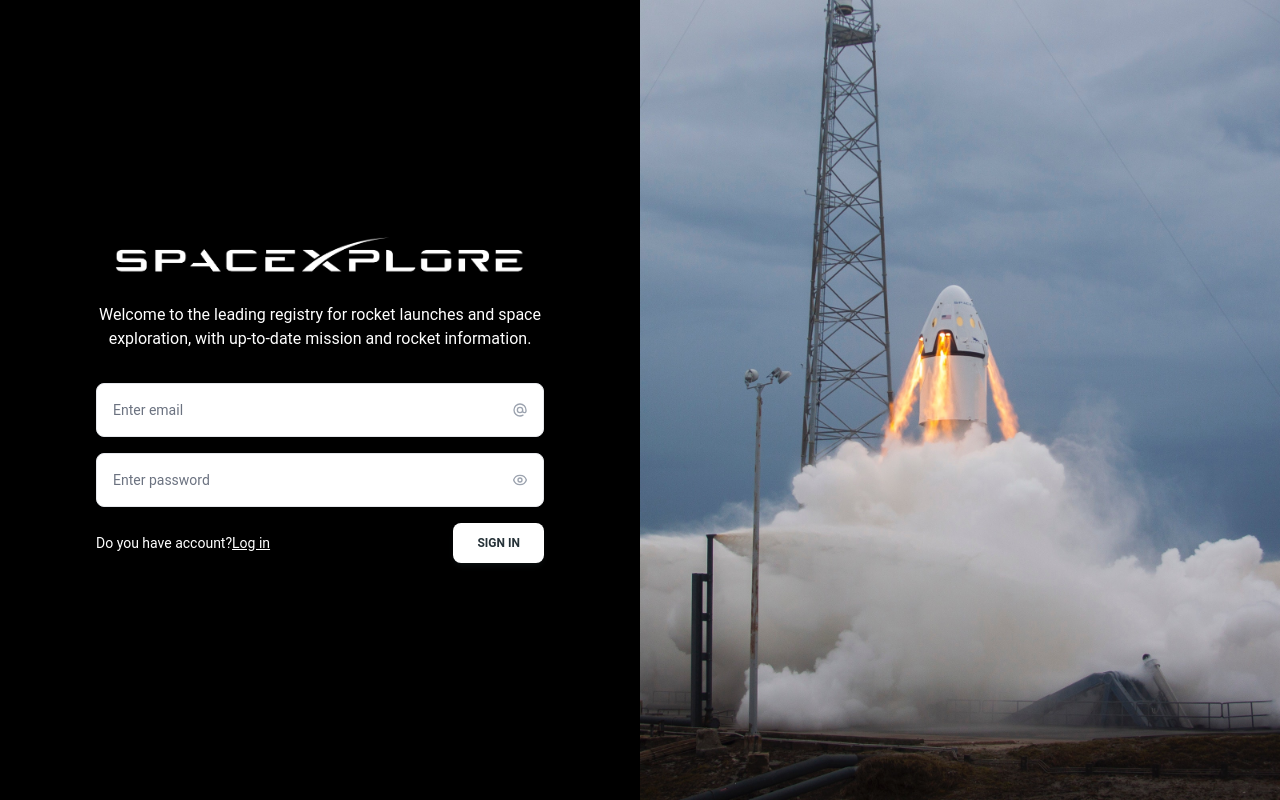
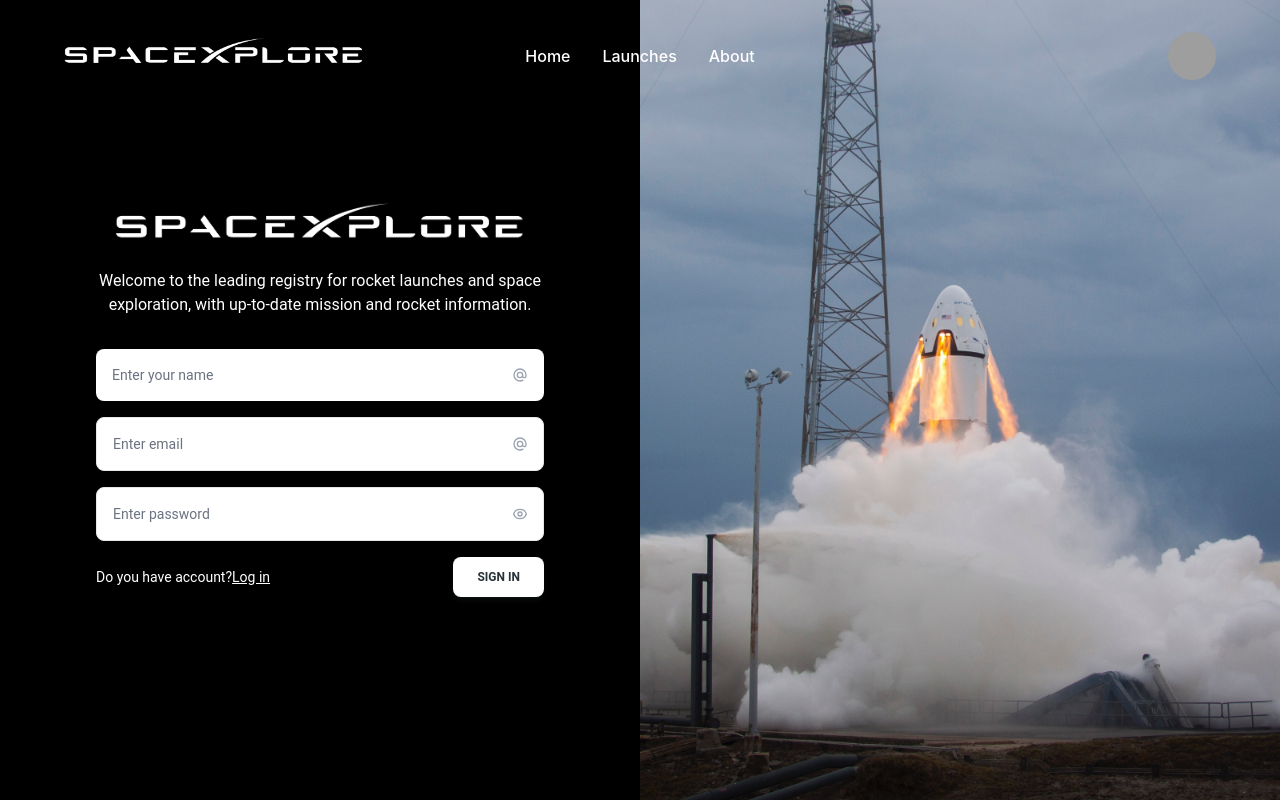
Before and after one commit to roritopra/web_2023-2, a React (Vite) app in the folder 11. login_dashboard/: page /register in a window 1280 px wide. Built offline with nearby package versions, Linux system fonts and the light colour scheme; grey boxes are pictures that could not be loaded.

Commit message:
[ADD] Added hook login register and function

```diff
--- a/11. login_dashboard/src/AppRouter.jsx
+++ b/11. login_dashboard/src/AppRouter.jsx
@@ -1,18 +1,20 @@
 import { Routes, Route } from "react-router-dom";
-import { UserRouter } from "./user/routes/UserRouter";
+import { Navbar } from "./user/components/Navbar";
 import { LoginPage } from "./user/pages/LoginPage";
-import { PrivateRouter } from "./user/routes/PrivateRouter";
 import { RegisterPage } from "./user/pages/RegisterPage";
+import { LaunchesPage } from "./user/pages/LaunchesPage";
+import { LandingPage } from "./user/pages/LandingPage";
 
 export function AppRouter() {
   return (
     <main>
       <Routes>
-        <Route element={<PrivateRouter />}>
-          <Route path="/*" element={<UserRouter />} exact />
+        <Route path="/" element={<Navbar />}>
+          <Route index element={<LandingPage />} />
+          <Route path="/login" element={<LoginPage />} />
+          <Route path="/register" element={<RegisterPage />} />
+          <Route path="/launches" element={<LaunchesPage />} />
         </Route>
-        <Route path="/login" element={<LoginPage />} />
-        <Route path="/register" element={<RegisterPage />} />
       </Routes>
     </main>
   );
--- /dev/null
+++ b/11. login_dashboard/src/hook/useForm.js
@@ -0,0 +1,25 @@
+import { useState } from "react";
+
+export const useForm = ( initialForm = {} ) => {
+
+    const [ formState, setFormState ] = useState( initialForm );
+
+    const onInputChange = ({ target }) => {
+        const { name, value } = target;
+        setFormState({
+            ...formState,
+            [ name ]: value
+        });
+    }
+
+    const onResetForm = () => {
+        setFormState( initialForm );
+    }
+
+    return {
+        ...formState,
+        formState,
+        onInputChange,
+        onResetForm,
+    }
+}
--- a/11. login_dashboard/src/user/components/Navbar.jsx
+++ b/11. login_dashboard/src/user/components/Navbar.jsx
@@ -1,5 +1,5 @@
 import { Menulinks } from "../menuLinks/menuLinks";
-import { Link } from "react-router-dom";
+import { Link, Outlet } from "react-router-dom";
 import {
   Menu,
   MenuHandler,
@@ -29,9 +29,9 @@ export function Navbar() {
         data-aos-delay="200"
       >
         <div className="flex flex-grow basis-0">
-          <a href="/home" className="w-25px h-46px">
+          <Link to="/" className="w-25px h-46px">
             <img src="/logo-light.png" alt="Logo" className="w-[300px]" />
-          </a>
+          </Link>
         </div>
 
         <nav className="hidden lg:block sm:hidden">
@@ -83,6 +83,8 @@ export function Navbar() {
     `}
         ></div>
       </header>
+
+      <Outlet />
     </>
   );
 }
--- a/11. login_dashboard/src/user/menuLinks/menuLinks.js
+++ b/11. login_dashboard/src/user/menuLinks/menuLinks.js
@@ -2,7 +2,7 @@ export const Menulinks = [
     {
         id: 1,
         text: 'Home',
-        path: '/home'
+        path: '/'
     },
     {
         id: 2,
--- /dev/null
+++ b/11. login_dashboard/src/user/pages/AboutPage.jsx
@@ -0,0 +1,5 @@
+export function AboutPage() {
+  return (
+    <div>AboutPage</div>
+  )
+}
--- a/11. login_dashboard/src/user/pages/LoginPage.jsx
+++ b/11. login_dashboard/src/user/pages/LoginPage.jsx
@@ -1,13 +1,23 @@
 import { Link, useNavigate } from "react-router-dom";
 import { Button } from "@material-tailwind/react";
+import { useForm } from "../../hook/useForm";
 
 export function LoginPage() {
   const navigate = useNavigate();
 
-  const handleSubmit = (event) => {
+  const { name, email, password, onInputChange, onResetForm } = useForm({
+    name: "",
+    email: "",
+    password: "",
+  });
+
+  const onLogin = (event) => {
     event.preventDefault();
-
-    navigate("/home");
+    navigate("/launches", {
+      replace: true,
+      state: { isLogged: true, name },
+    });
+    onResetForm();
   };
 
   return (
@@ -37,24 +47,28 @@ export function LoginPage() {
           </div>
 
           <form
-            action=""
             className="mx-auto mb-0 mt-8 max-w-md space-y-4"
             data-aos="fade-down"
             data-aos-duration="1200"
             data-aos-delay="300"
-            onSubmit={handleSubmit}
+            onSubmit={onLogin}
           >
             <div>
-              <label for="email" className="sr-only">
-                Email
+              <label htmlFor="name" className="sr-only">
+                Name
               </label>
 
               <div className="relative">
                 <input
-                  type="email"
+                  type="text"
+                  name="name"
+                  id="name"
+                  value={name}
+                  onChange={onInputChange}
                   className="w-full rounded-lg border-gray-200 p-4 pe-12 text-sm shadow-sm"
-                  placeholder="Enter email"
+                  placeholder="Enter your name"
                   required
+                  autoComplete="off"
                 />
 
                 <span className="absolute inset-y-0 end-0 grid place-content-center px-4">
@@ -77,16 +91,58 @@ export function LoginPage() {
             </div>
 
             <div>
-              <label for="password" className="sr-only">
+              <label htmlFor="email" className="sr-only">
+                Email
+              </label>
+
+              <div className="relative">
+                <input
+                  type="email"
+                  name="email"
+                  id="email"
+                  value={email}
+                  onChange={onInputChange}
+                  className="w-full rounded-lg border-gray-200 p-4 pe-12 text-sm shadow-sm"
+                  placeholder="Enter email"
+                  required
+                  autoComplete="off"
+                />
+
+                <span className="absolute inset-y-0 end-0 grid place-content-center px-4">
+                  <svg
+                    xmlns="http://www.w3.org/2000/svg"
+                    className="h-4 w-4 text-gray-400"
+                    fill="none"
+                    viewBox="0 0 24 24"
+                    stroke="currentColor"
+                  >
+                    <path
+                      strokeLinecap="round"
+                      strokeLinejoin="round"
+                      strokeWidth="2"
+                      d="M16 12a4 4 0 10-8 0 4 4 0 008 0zm0 0v1.5a2.5 2.5 0 005 0V12a9 9 0 10-9 9m4.5-1.206a8.959 8.959 0 01-4.5 1.207"
+                    />
+                  </svg>
+                </span>
+              </div>
+            </div>
+
+            <div>
+              <label htmlFor="password" className="sr-only">
                 Password
               </label>
 
               <div className="relative">
                 <input
                   type="password"
+                  name="password"
+                  id="password"
+                  value={password}
+                  onChange={onInputChange}
                   className="w-full rounded-lg border-gray-200 p-4 pe-12 text-sm shadow-sm"
                   placeholder="Enter password"
                   required
+                  autoComplete="off"
                 />
 
                 <span className="absolute inset-y-0 end-0 grid place-content-center px-4">
--- a/11. login_dashboard/src/user/pages/RegisterPage.jsx
+++ b/11. login_dashboard/src/user/pages/RegisterPage.jsx
@@ -1,14 +1,24 @@
-import { useNavigate } from "react-router-dom";
-import { Link } from "react-router-dom";
+import { Link, useNavigate } from "react-router-dom";
 import { Button } from "@material-tailwind/react";
+import { useForm } from "../../hook/useForm";
 
 export function RegisterPage() {
+
   const navigate = useNavigate();
 
-  const handleSubmit = (event) => {
+  const { name, email, password, onInputChange, onResetForm } = useForm({
+    name: "",
+    email: "",
+    password: "",
+  });
+
+  const onRegister = (event) => {
     event.preventDefault();
-
-    navigate("/home");
+    navigate("/launches", {
+      replace: true,
+      state: { isLogged: true, name },
+    });
+    onResetForm();
   };
 
   return (
@@ -38,24 +48,28 @@ export function RegisterPage() {
           </div>
 
           <form
-            action=""
             className="mx-auto mb-0 mt-8 max-w-md space-y-4"
             data-aos="fade-down"
             data-aos-duration="1200"
             data-aos-delay="300"
-            onSubmit={handleSubmit}
+            onSubmit={onRegister}
           >
             <div>
-              <label for="email" className="sr-only text-white">
-                Email
+              <label htmlFor="name" className="sr-only text-white">
+                Name
               </label>
 
               <div className="relative">
                 <input
-                  type="email"
+                  type="name"
+                  name="name"
+                  id="name"
+                  value={name}
+                  onChange={onInputChange}
                   className="w-full rounded-lg border-gray-200 p-4 pe-12 text-sm shadow-sm"
-                  placeholder="Enter email"
+                  placeholder="Enter your name"
                   required
+                  autoComplete="off"
                 />
 
                 <span className="absolute inset-y-0 end-0 grid place-content-center px-4">
@@ -78,16 +92,58 @@ export function RegisterPage() {
             </div>
 
             <div>
-              <label for="password" className="sr-only">
+              <label htmlFor="email" className="sr-only text-white">
+                Email
+              </label>
+
+              <div className="relative">
+                <input
+                  type="email"
+                  name="email"
+                  id="email"
+                  value={email}
+                  onChange={onInputChange}
+                  className="w-full rounded-lg border-gray-200 p-4 pe-12 text-sm shadow-sm"
+                  placeholder="Enter email"
+                  required
+                  autoComplete="off"
+                />
+
+                <span className="absolute inset-y-0 end-0 grid place-content-center px-4">
+                  <svg
+                    xmlns="http://www.w3.org/2000/svg"
+                    className="h-4 w-4 text-gray-400"
+                    fill="none"
+                    viewBox="0 0 24 24"
+                    stroke="currentColor"
+                  >
+                    <path
+                      strokeLinecap="round"
+                      strokeLinejoin="round"
+                      strokeWidth="2"
+                      d="M16 12a4 4 0 10-8 0 4 4 0 008 0zm0 0v1.5a2.5 2.5 0 005 0V12a9 9 0 10-9 9m4.5-1.206a8.959 8.959 0 01-4.5 1.207"
+                    />
+                  </svg>
+                </span>
+              </div>
+            </div>
+
+            <div>
+              <label htmlFor="password" className="sr-only">
                 Password
               </label>
 
               <div className="relative">
                 <input
                   type="password"
+                  name="password"
+                  id="password"
+                  value={password}
+                  onChange={onInputChange}
                   className="w-full rounded-lg border-gray-200 p-4 pe-12 text-sm shadow-sm"
                   placeholder="Enter password"
                   required
+                  autoComplete="off"
                 />
 
                 <span className="absolute inset-y-0 end-0 grid place-content-center px-4">
--- a/11. login_dashboard/src/user/routes/PrivateRouter.jsx
+++ b/11. login_dashboard/src/user/router/PrivateRouter.jsx
@@ -1,6 +1,6 @@
 import { Outlet, Navigate } from "react-router-dom";
 
 export function PrivateRouter() {
-  let auth = { token: false };
+  let auth = { token: true };
   return auth.token ? <Outlet /> : <Navigate to="/login" />;
 }
--- a/11. login_dashboard/src/user/routes/UserRouter.jsx
+++ b/11. login_dashboard/src/user/router/UserRouter.jsx
@@ -2,12 +2,14 @@ import { Routes, Route } from "react-router-dom";
 import { PageNotFound } from "../pages/PageNotFound";
 import { LandingPage } from "../pages/LandingPage";
 import { LaunchesPage } from "../pages/LaunchesPage";
+import { AboutPage } from "../pages/AboutPage";
 
 export function UserRouter() {
   return (
     <Routes>
       <Route path="/home" element={<LandingPage />} />
       <Route path="/launches" element={<LaunchesPage />} />
+      <Route path="/about" element={<AboutPage />} />
       <Route path="*" element={<PageNotFound />} />
     </Routes>
   );
```
